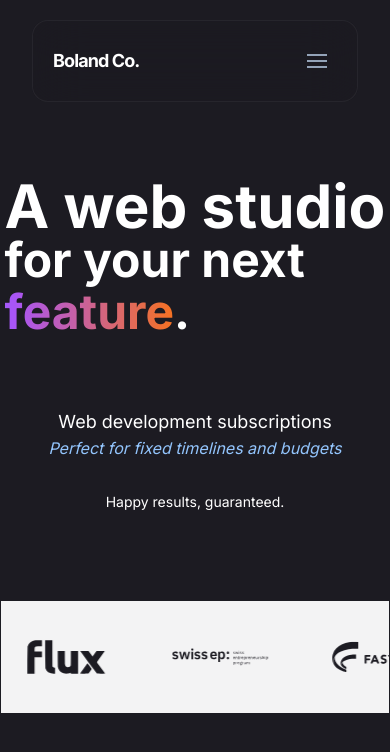
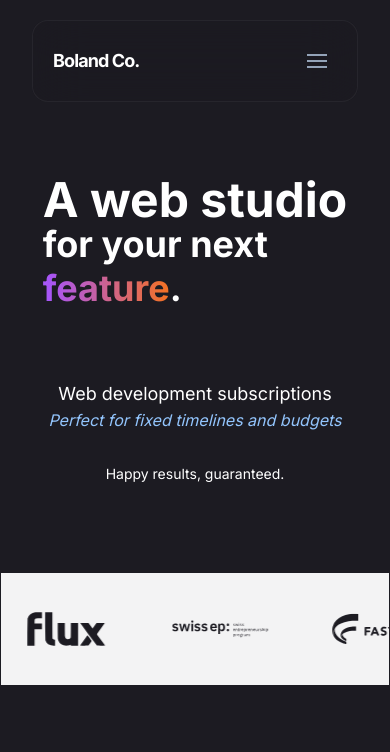
Before and after one commit to bolander72/boland.co, a Next.js app: page / in a window 390 px wide. Shown: the top 752 px of the page. Built offline with nearby package versions, Linux system fonts and the light colour scheme.

Commit message:
Fix mobile styles

```diff
--- a/components/Hero/HeroSection.tsx
+++ b/components/Hero/HeroSection.tsx
@@ -28,8 +28,8 @@ export default function HeroSection() {
       <div className='space-y-2'>
          <div className='flex flex-col items-center'>
             <div className='flex-col'>
-               <h1 className='text-6xl sm:text-7xl text-white font-bold'>A web studio</h1>
-               <h1 className='text-5xl sm:text-6xl text-white font-bold'>for your next
+               <h1 className='text-5xl sm:text-6xl md:text-7xl text-white font-bold'>A web studio</h1>
+               <h1 className='text-4xl sm:text-5xl md:text-6xl text-white font-bold'>for your next
                   <div className='mt-1'>
                      <span className='bg-gradient-to-r bg-clip-text bg-300% text-transparent from-blue-400 to-orange-500 via-purple-500 animate-gradient-x'>
                         {word}
```
